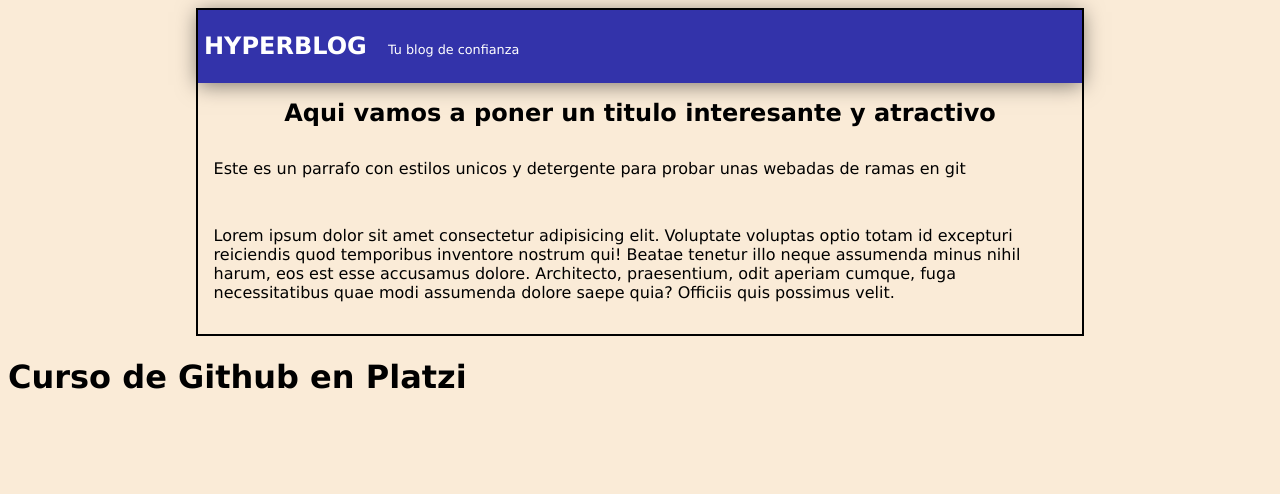
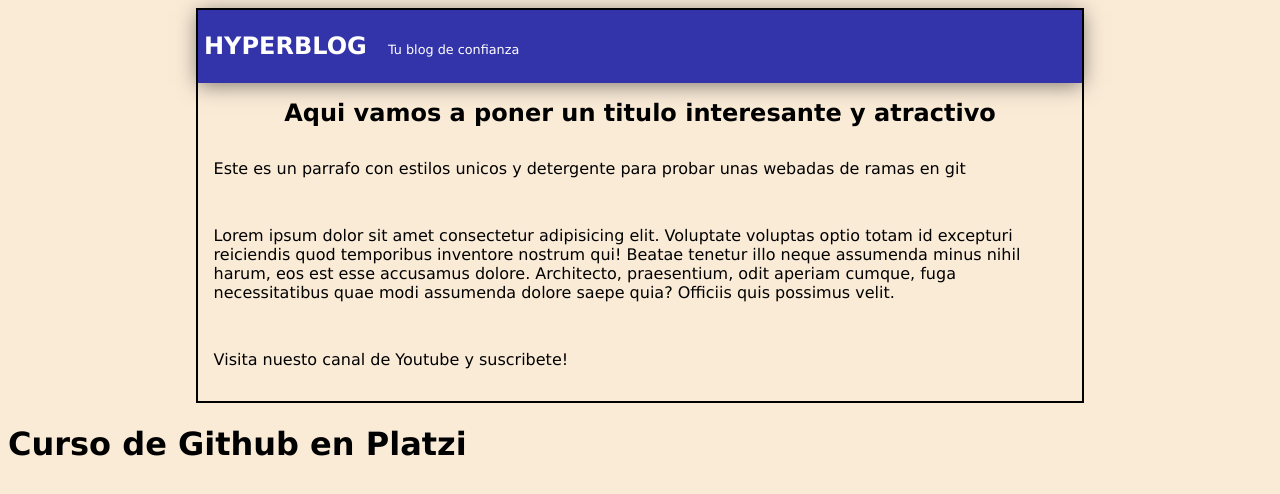
Before and after one commit to KuroMicho/Hyperblog, a plain HTML site: page index.html in a window 1280 px wide. Drawn offline with Linux system fonts and the light colour scheme.

Commit message:
Subiendo suscripcion a nuestro canal.

```diff
--- a/index.html
+++ b/index.html
@@ -29,6 +29,7 @@
           cumque, fuga necessitatibus quae modi assumenda dolore saepe quia?
           Officiis quis possimus velit.
         </p>
+        <p>Visita nuesto canal de Youtube y suscribete!</p>
       </div>
     </div>
     <h1>Curso de Github en Platzi</h1>
```
